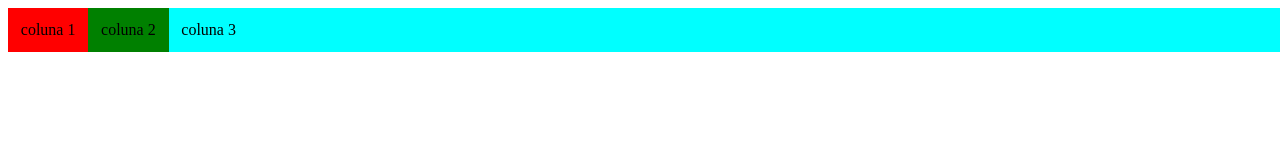
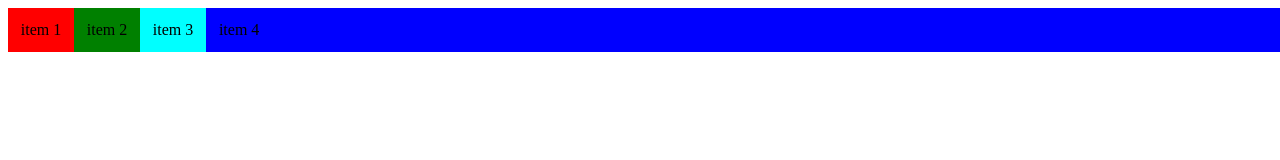
Before and after one commit to WerissonFelix/Curr-culo-pessoal, a plain HTML site: page attFlex/example3.html in a window 1280 px wide. Drawn offline with Linux system fonts and the light colour scheme.

Commit message:
Update example3.html

```diff
--- a/attFlex/example3.html
+++ b/attFlex/example3.html
@@ -27,7 +27,12 @@
         }
         #div3{
             background-color: aqua;
-            width: 85vw;
+            width: max-content;
+            padding: 1vw;
+        }
+        #div4{
+            background-color: blue;
+            flex: auto;
             padding: 1vw;
         }
     </style>
@@ -35,9 +40,10 @@
 <body>
     <main>
         <div class="flex-container">
-            <div id = "div1"> coluna 1</div>
-            <div id = "div2"> coluna 2 </div>
-            <div id = "div3"> coluna 3</div>
+            <div id = "div1"> item 1 </div>
+            <div id = "div2"> item 2 </div>
+            <div id = "div3"> item 3 </div>
+            <div id = "div4"> item 4 </div>
         </div>
     </main>
 
```
